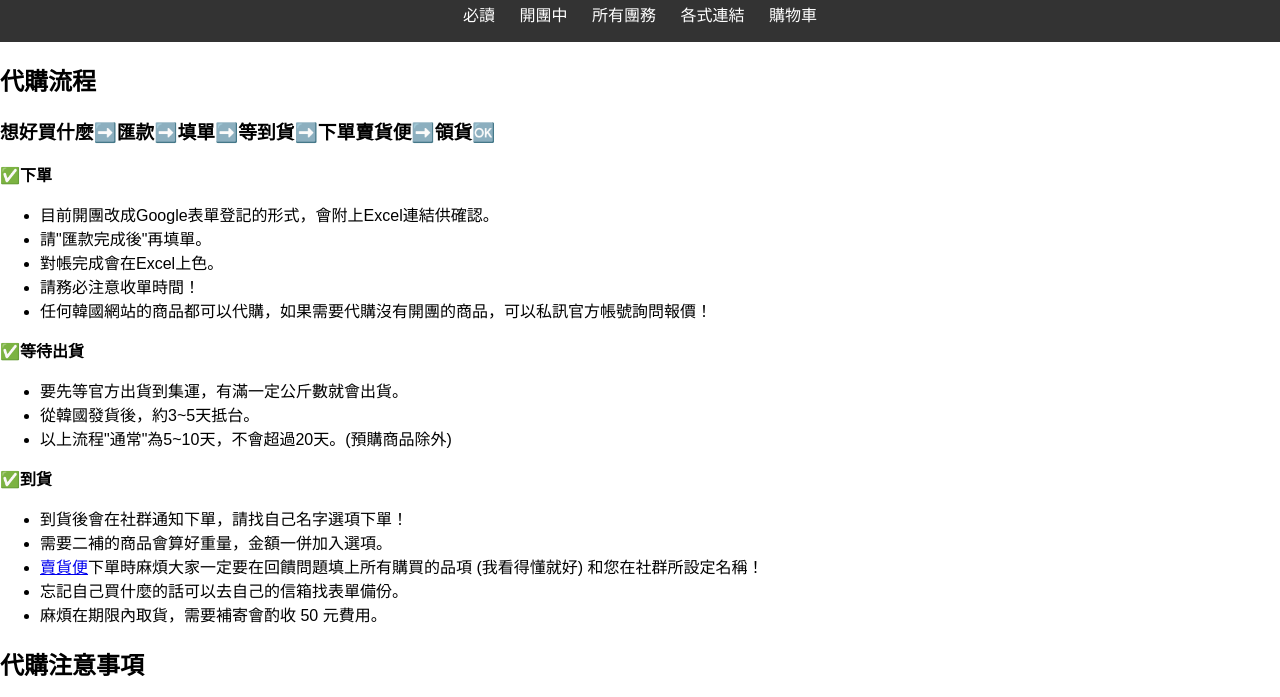
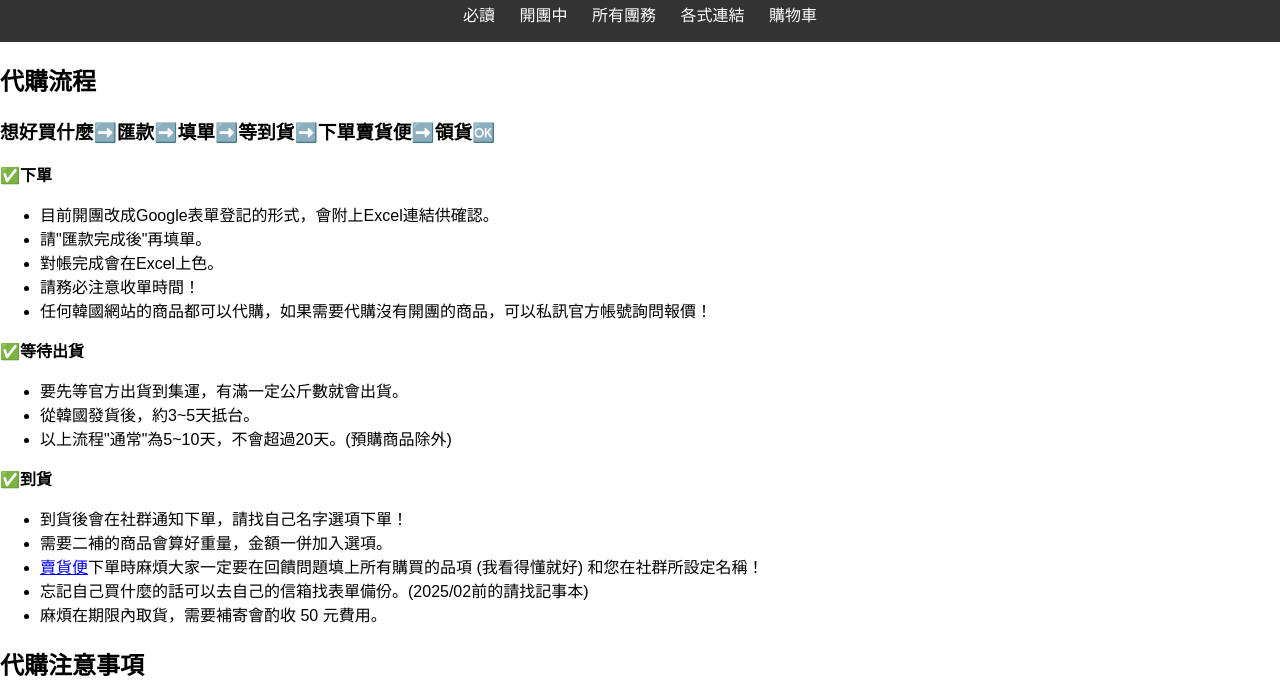
Before and after one commit to 5wptkfkd/lckstore, a plain HTML site: page index.html in a window 1280 px wide. Shown: the part 103-800 px from the top of the page. Drawn offline with Linux system fonts and the light colour scheme.

Commit message:
Update website content

```diff
--- a/index.html
+++ b/index.html
@@ -40,7 +40,7 @@
       <li>到貨後會在社群通知下單，請找自己名字選項下單！</li>
       <li>需要二補的商品會算好重量，金額一併加入選項。</li>
       <li><a href="https://reurl.cc/Y4b1ox">賣貨便</a>下單時麻煩大家一定要在回饋問題填上所有購買的品項 (我看得懂就好) 和您在社群所設定名稱！</li>
-      <li>忘記自己買什麼的話可以去自己的信箱找表單備份。</li>
+      <li>忘記自己買什麼的話可以去自己的信箱找表單備份。(2025/02前的請找記事本)</li>
       <li>麻煩在期限內取貨，需要補寄會酌收 50 元費用。</li>
     </ul>
     <h2>代購注意事項</h2>
```
